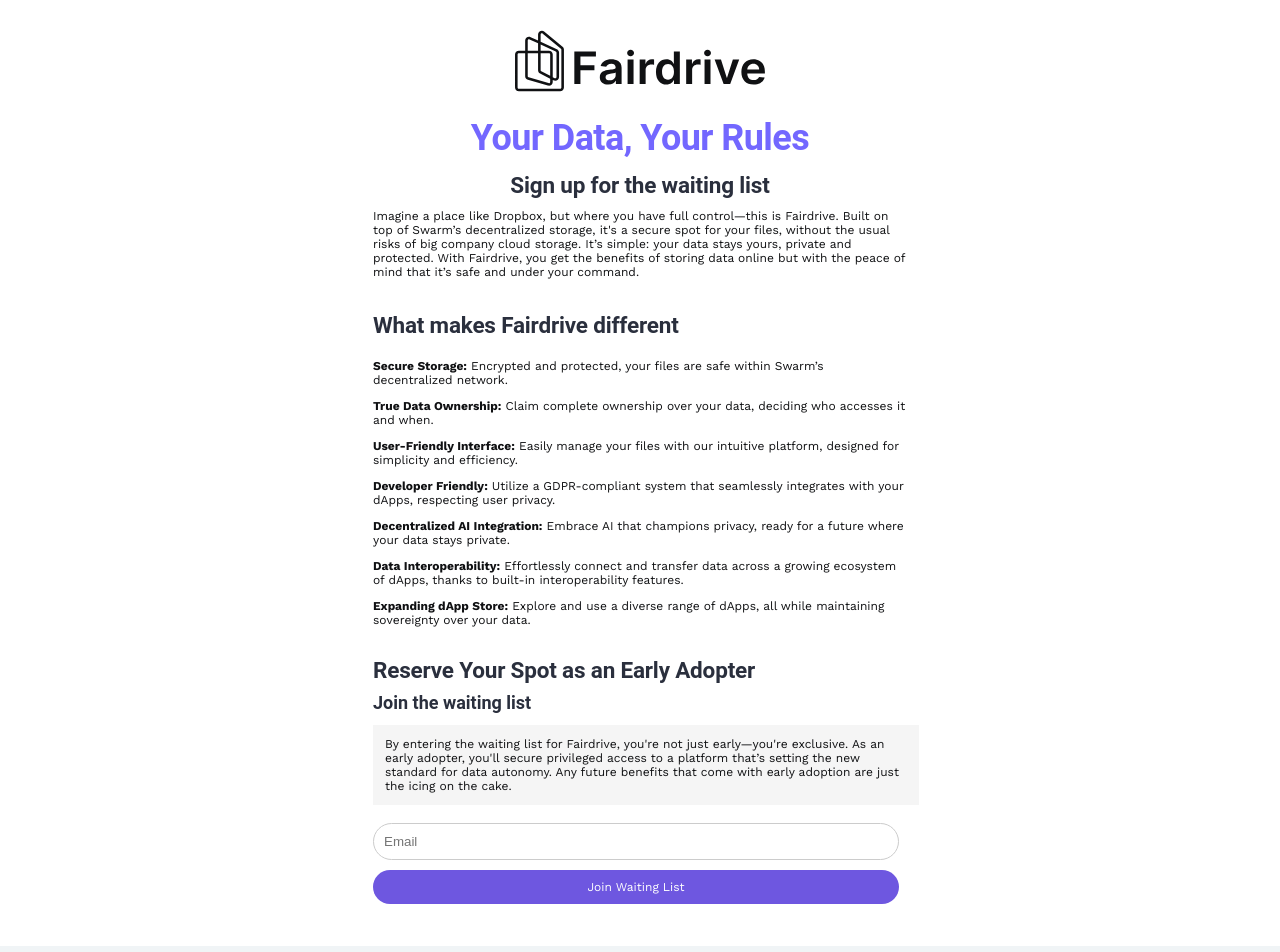
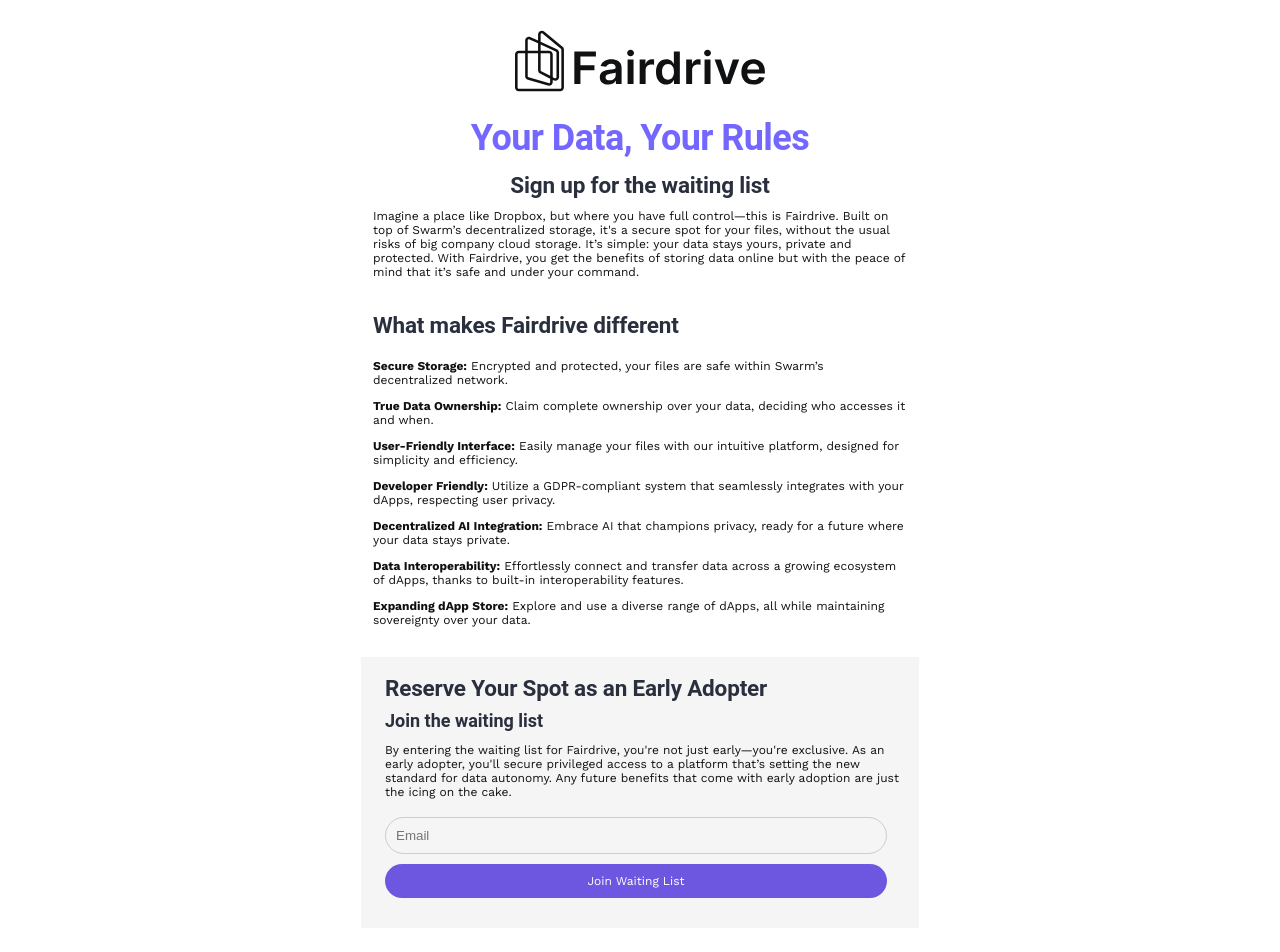
Before and after one commit to fairDataSociety/bigbang-landing, a React (Create React App) app: page / in a window 1280 px wide. Shown: the top 952 px of the page. Built offline with nearby package versions, Linux system fonts and the light colour scheme; the HTML template or start-up script is replaced by a standard one; a web font is replaced by a local one.

Commit message:
refactor: grey bottom

```diff
--- a/public/index.html
+++ b/public/index.html
@@ -92,6 +92,28 @@
             }
         }
 
+        /* Default styles for mobile */
+        .bottom-form {
+            background-color: #f5f5f5;
+            padding: 3rem 3rem;
+        }
+
+        /* Tablet (devices with min-width of 768px) */
+        @media (min-width: 768px) {
+            .bottom-form {
+                background-color: #f5f5f5;
+                padding: 3rem 3rem;
+            }
+        }
+
+        /* PC (devices with min-width of 1024px) */
+        @media (min-width: 1024px) {
+            .bottom-form {
+                background-color: #f5f5f5;
+                padding: 3rem 2rem;
+            }
+        }
+
         #sign-result {
             margin-top: 3rem;
             margin-bottom: 2rem;
--- a/src/components/differentPoints/differentPoints.tsx
+++ b/src/components/differentPoints/differentPoints.tsx
@@ -64,16 +64,12 @@
                   <strong>Expanding dApp Store:</strong>{' '}
                   Explore and use a diverse range of dApps, all while maintaining sovereignty over your data.
                 </div>
-
-                <Typography variant="h2" gutterBottom={true} className="headers margin-top">
+                <div className="margin-top bottom-form">
+                  <Typography variant="h2" gutterBottom={true} className="headers">
                     <b>
                       Reserve Your Spot as an Early Adopter
                     </b>
                   </Typography>
-
-                {/*<div className={classes.headerSmall} style={{marginBottom: '4rem'}}>*/}
-                {/*  Join the waiting list*/}
-                {/*</div>*/}
 
                   <Typography variant="h3" gutterBottom={true} className="headers">
                     <b>
@@ -84,17 +80,10 @@
                   <div className={classes.p1} style={{
                     marginTop: '2rem',
                     marginRight: '0',
-                  // display: 'flex',
-                  // flexDirection: 'column',
-                  // alignItems: 'center'
                   }}>
                     <p style={{
-                    // color: '#888',
-                    // opacity: 0.6,
-                    // fontSize: '1.8rem',
-                    // textAlign: 'center',
                       backgroundColor: '#f5f5f5',
-                    padding: '2rem',
+                      // padding: '2rem',
                     }}>
                       By entering the waiting list for Fairdrive, you're not just early—you're exclusive. As an early
                       adopter, you'll secure privileged access to a platform that’s setting the new standard for data
@@ -146,7 +135,8 @@
                                 </div>
                             </div>
 
-                          <input type="hidden" name="mauticform[formId]" id="mauticform_fairdrivelaunch_id" value="1"/>
+                            <input type="hidden" name="mauticform[formId]" id="mauticform_fairdrivelaunch_id"
+                                   value="1"/>
                             <input type="hidden" name="mauticform[return]" id="mauticform_fairdrivelaunch_return"
                                    value=""/>
                             <input type="hidden" name="mauticform[formName]" id="mauticform_fairdrivelaunch_name"
@@ -155,7 +145,7 @@
                     </div>}
 
                   </div>
-
+                </div>
               </div>
             </div>
           </div>
```
Lines whose indentation alone changed are shown as unchanged.
